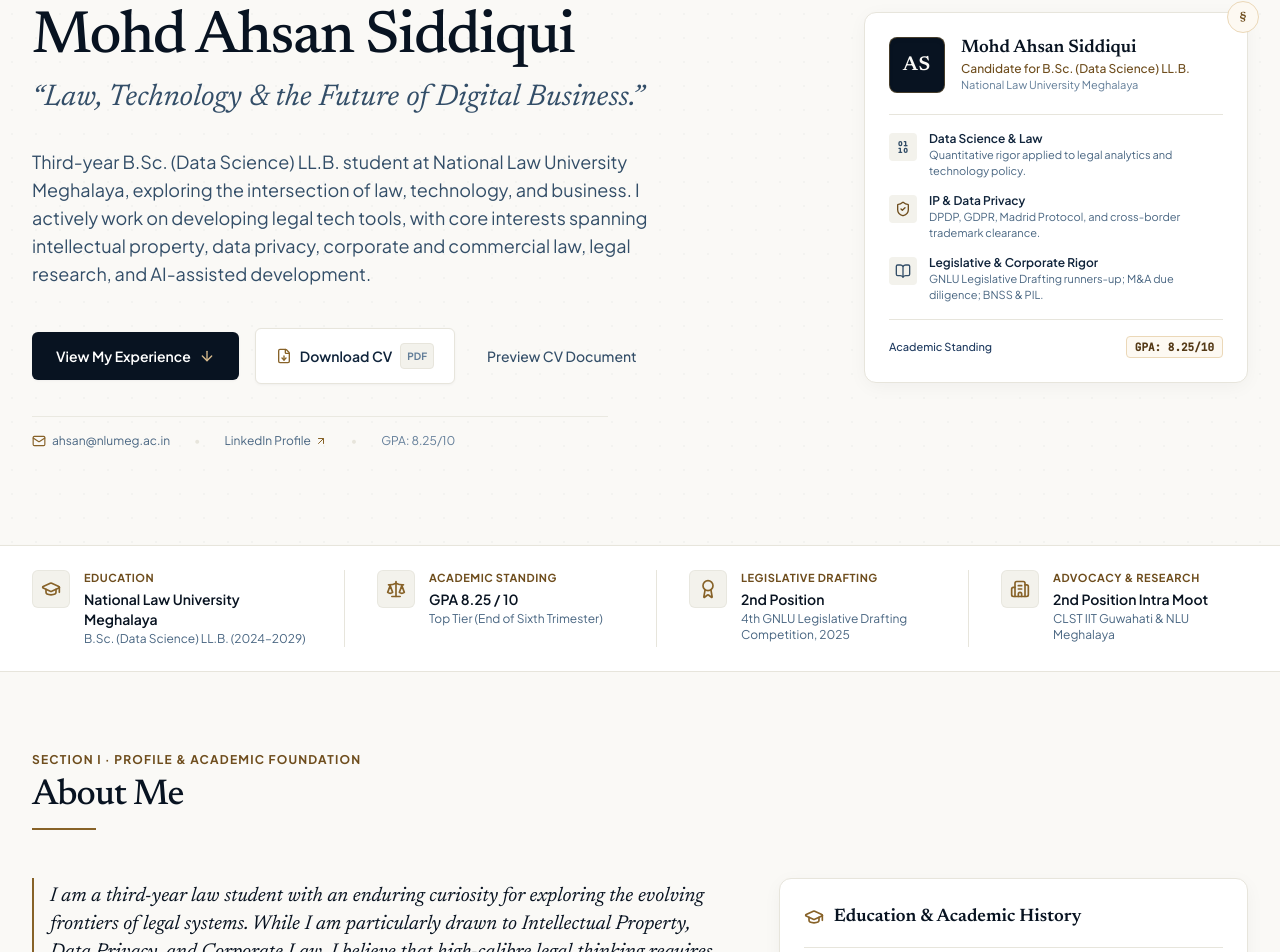
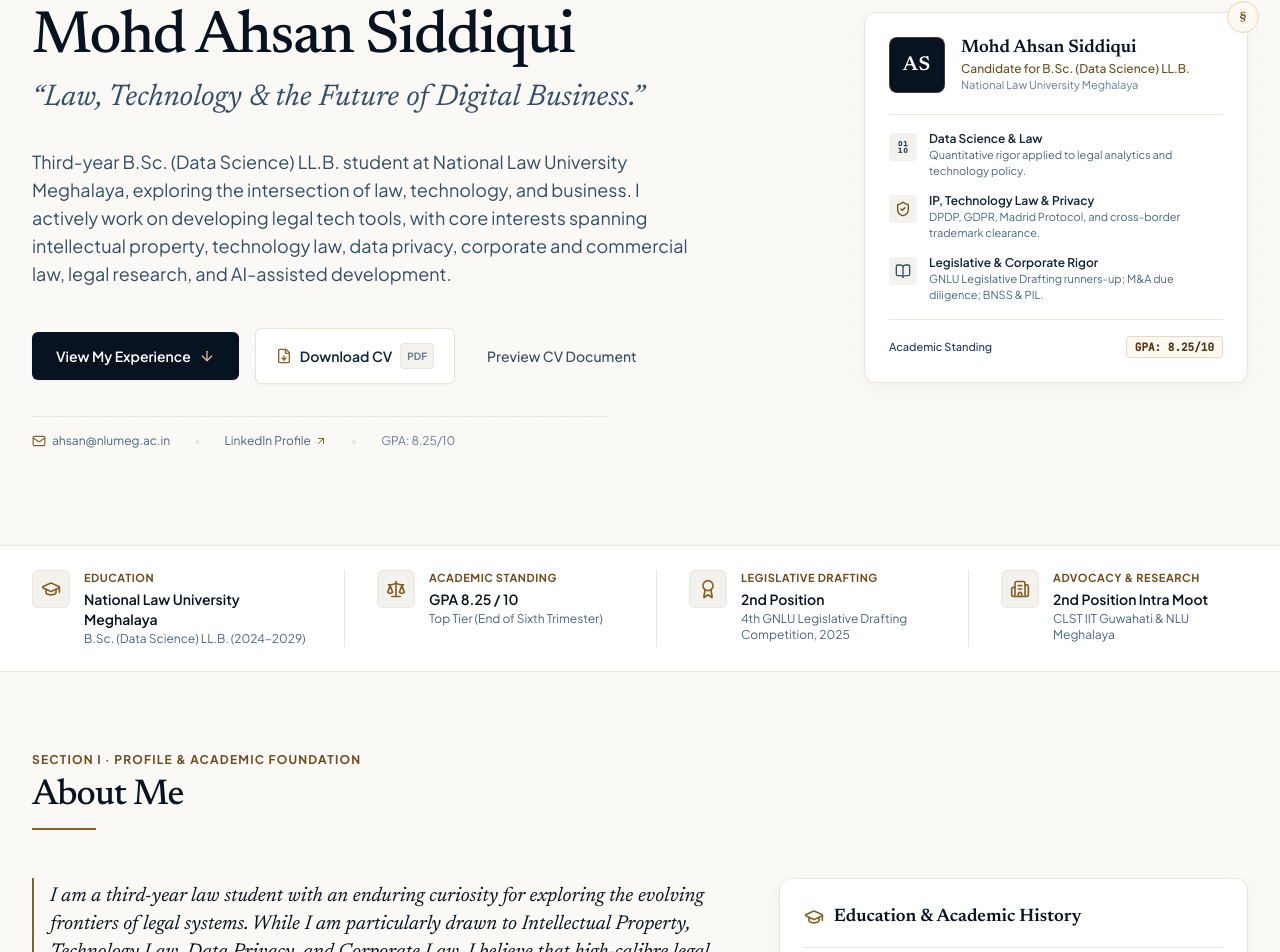
Before and after one commit to mohdahsanx/mohd-ahsan-portfolio, a React (Vite) app: page / in a window 1280 px wide. Shown: the part 214-1166 px from the top of the page. Built offline with nearby package versions, Linux system fonts and the light colour scheme; no server answers.

Commit message:
feat: incorporate technology law into introductory bio, pillars, and SEO schema

```diff
--- a/index.html
+++ b/index.html
@@ -49,6 +49,7 @@
         "email": "ahsan@nlumeg.ac.in",
         "knowsAbout": [
           "Intellectual Property",
+          "Technology Law",
           "Data Privacy Law",
           "Corporate Law",
           "Legal Technology",
--- a/src/components/Hero.tsx
+++ b/src/components/Hero.tsx
@@ -139,7 +139,7 @@
                     <ShieldCheck className="w-4 h-4 text-bronze-700" />
                   </div>
                   <div>
-                    <span className="font-semibold text-navy-900 block">IP & Data Privacy</span>
+                    <span className="font-semibold text-navy-900 block">IP, Technology Law & Privacy</span>
                     <span className="text-navy-600 text-[11px]">DPDP, GDPR, Madrid Protocol, and cross-border trademark clearance.</span>
                   </div>
                 </div>
--- a/src/data/portfolioData.ts
+++ b/src/data/portfolioData.ts
@@ -11,7 +11,7 @@
   schoolClass12: "89.5% (AISSCE)",
   schoolClass10: "83.2% (ICSE)",
   headline: "Law, Technology & the Future of Digital Business.",
-  shortBio: "Third-year B.Sc. (Data Science) LL.B. student at National Law University Meghalaya, exploring the intersection of law, technology, and business. I actively work on developing legal tech tools, with core interests spanning intellectual property, data privacy, corporate and commercial law, legal research, and AI-assisted development.",
+  shortBio: "Third-year B.Sc. (Data Science) LL.B. student at National Law University Meghalaya, exploring the intersection of law, technology, and business. I actively work on developing legal tech tools, with core interests spanning intellectual property, technology law, data privacy, corporate and commercial law, legal research, and AI-assisted development.",
   email: "ahsan@nlumeg.ac.in",
   linkedInUrl: "https://www.linkedin.com/in/mohd-ahsan-682949223/",
   location: "Shillong, Meghalaya / New Delhi / Lucknow",
@@ -42,7 +42,7 @@
 ];
 
 export const ABOUT_PARAGRAPHS = [
-  "I am a third-year law student with an enduring curiosity for exploring the evolving frontiers of legal systems. While I am particularly drawn to Intellectual Property, Data Privacy, and Corporate Law, I believe that high-calibre legal thinking requires an interdisciplinary mindset that refuses to be confined to silos.",
+  "I am a third-year law student with an enduring curiosity for exploring the evolving frontiers of legal systems. While I am particularly drawn to Intellectual Property, Technology Law, Data Privacy, and Corporate Law, I believe that high-calibre legal thinking requires an interdisciplinary mindset that refuses to be confined to silos.",
   "Pursuing a dual B.Sc. (Data Science) LL.B. degree at National Law University Meghalaya enables me to combine rigorous legal doctrine with quantitative fluency. I enjoy learning through hands-on legal research, deep institutional discourse, practical chamber and transactional internships, and thoughtful experimentation with modern AI-assisted workflows.",
   "For me, efficiency and adaptability go hand in hand with professional growth. Whether conducting due diligence for corporate restructurings, cross-border trademark clearance under the UK Trade Marks Act, auditing large-scale litigation dockets, or assisting ongoing research at IIT Guwahati, my focus remains constant: delivering thorough, principled work that bridges technology and the law."
 ];
```
